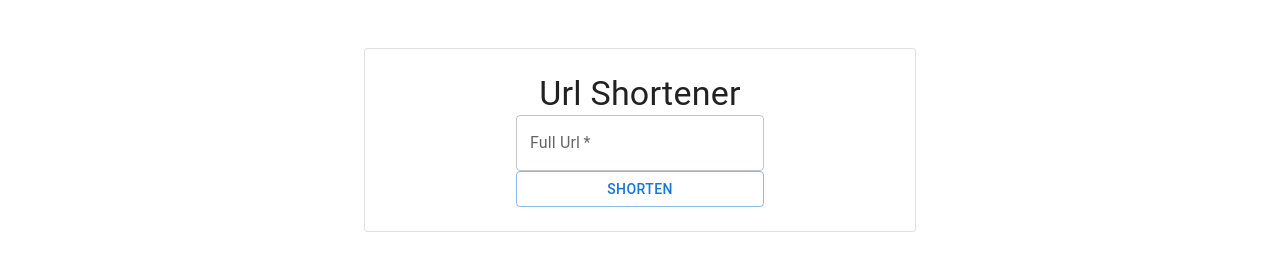
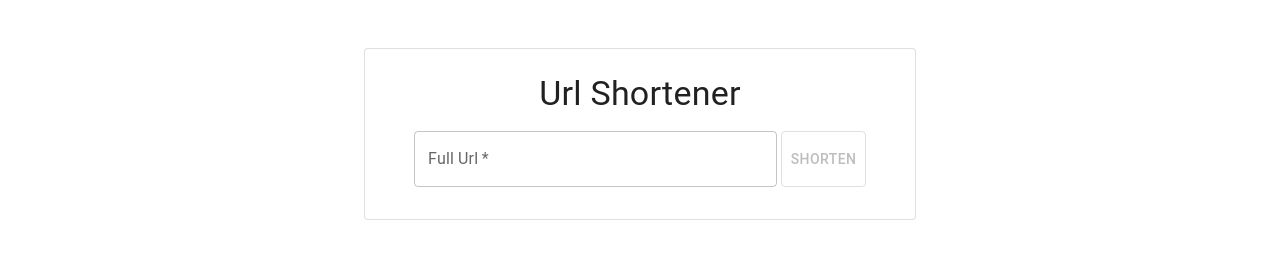
Before and after one commit to JP-sDEV/url_shortener, a React (Create React App) app in the folder client/: page / in a window 1280 px wide. Shown: the top 257 px of the page. Built offline with nearby package versions, Linux system fonts and the light colour scheme; no server answers.

Commit message:
added form control and styling

```diff
--- a/client/src/components/form.js
+++ b/client/src/components/form.js
@@ -1,20 +1,22 @@
-import React, { useState, useEffect } from "react";
+import React, { useState } from "react";
 import { TextField, Button, FormControl } from '@mui/material';
 
 export const Form = () => {
 
     const [formData, setFormData] = useState({
-        fullUrl: null
+        fullUrl: null,
+        submitBlock: true
     })
 
     const handleTextInput = (e) => {
         setFormData({
             ...formData,
-            fullUrl: e.target.value
+            fullUrl: e.target.value,
+            submitBlock: false
         })
     }
 
-    const handleSubmit  = (e) => {
+    const handleSubmit  = () => {
 
         const urlForm = {
             "full": formData.fullUrl
@@ -32,16 +34,36 @@ export const Form = () => {
 
     return (
         <div>
-            <form onSubmit={handleSubmit}>
-                <FormControl>
+            <form onSubmit={handleSubmit} style={{padding: "0 5%"}}>
+                <FormControl
+                    fullWidth
+                    margin="normal"
+                    sx={{
+                        display: "flex",
+                        flexDirection: "row"
+                        }}
+                    >
+
                     <TextField
                         required
+                        label="Full Url"
+                        size="normal"
+                        value = {formData.shortUrl}
                         fullWidth
-                        label="Full Url"
-                        value = {formData.shortUrl}
                         onChange = {(e) => handleTextInput(e)}
                     />
-                    <Button variant="outlined" type="submit" >Shorten</Button>
+
+                    <Button
+                        variant="outlined"
+                        type="submit"
+                        sx={{
+                            ml: "1%"
+                            }}
+                        disabled={formData.submitBlock}
+                    >
+                        Shorten
+                    </Button>
+
                 </FormControl>
             </form>
         </div>
```
